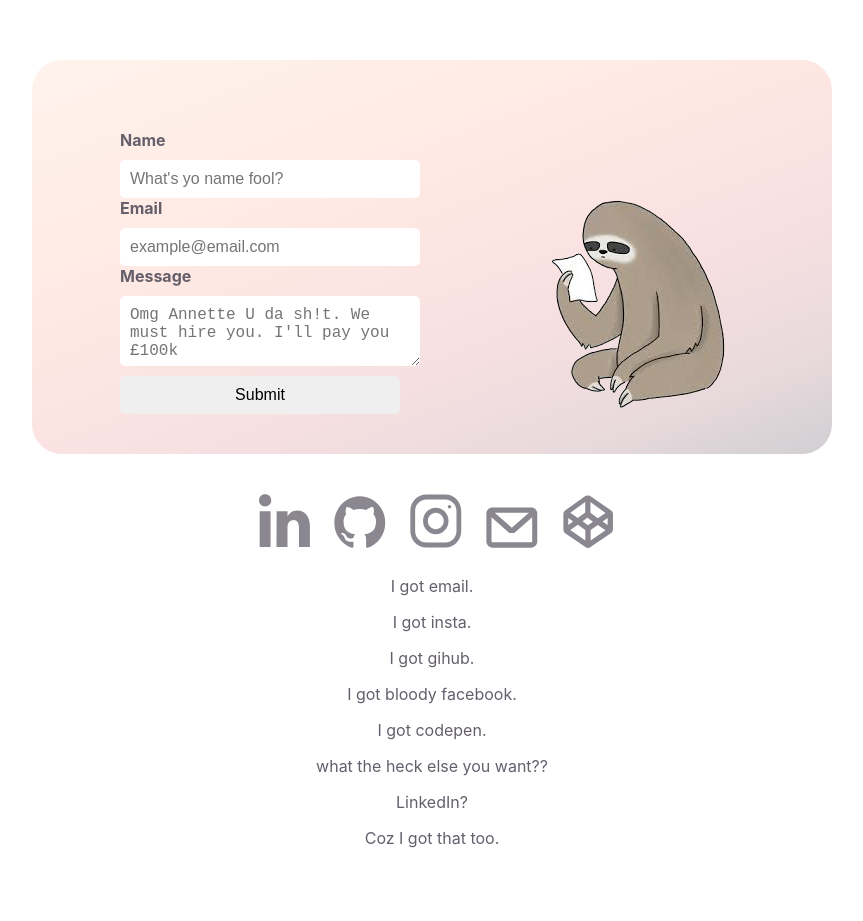
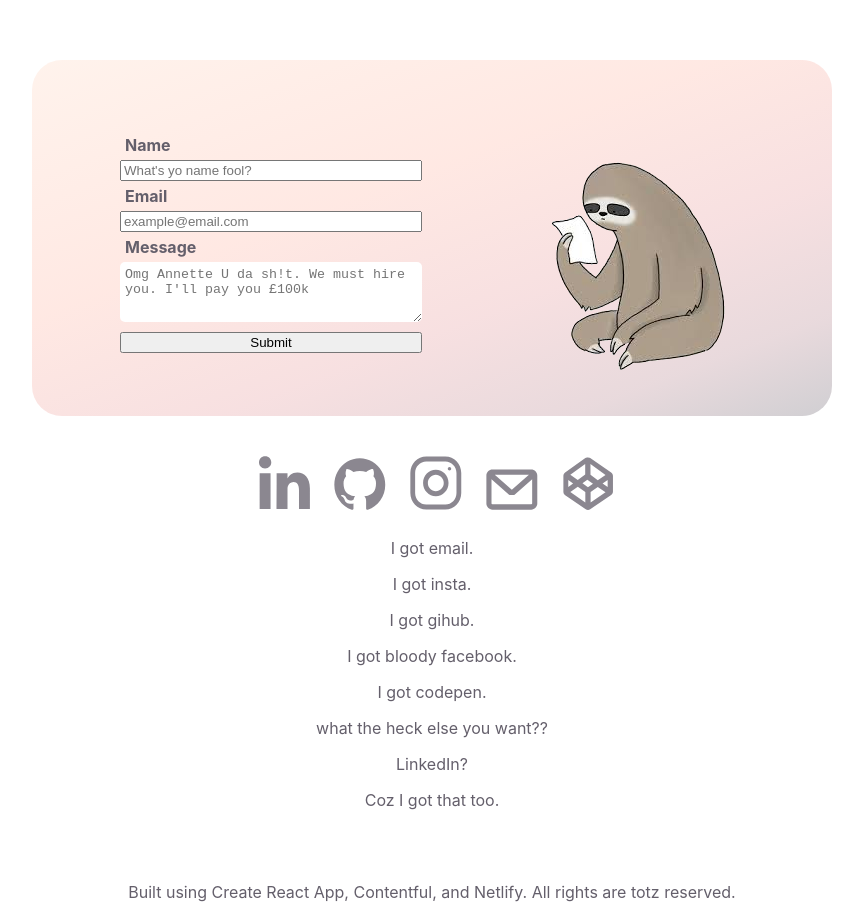
Before and after one commit to annette-graham/annette-graham.github.io, a React (Create React App) app: page / in a window 1280 px wide. Shown: the part 3140-4061 px from the top of the page, without its empty margins (208-1071 px from the left). Built offline with nearby package versions, Linux system fonts and the light colour scheme.

Commit message:
variable classname

```diff
--- a/src/components/atoms/Input/index.jsx
+++ b/src/components/atoms/Input/index.jsx
@@ -1,6 +1,7 @@
 import React from 'react'
 
 const Input = ({
+		className,
     label,
     name,
     onChange,
@@ -14,9 +15,9 @@ const Input = ({
 
     return (
 			<div className='field'>
-            <label classname='form-label'>{label}</label>
+				<label className='form-label'>{label}</label>
 				<Tag
-                className='form-input'
+					className={className}
 					type={type}
 					name={name}
 					placeholder={placeholder}
@@ -24,7 +25,6 @@ const Input = ({
 					onChange={onChange}
 				/>
 		</div>
-
   )
 }
 
```
Lines whose indentation alone changed are shown as unchanged.
